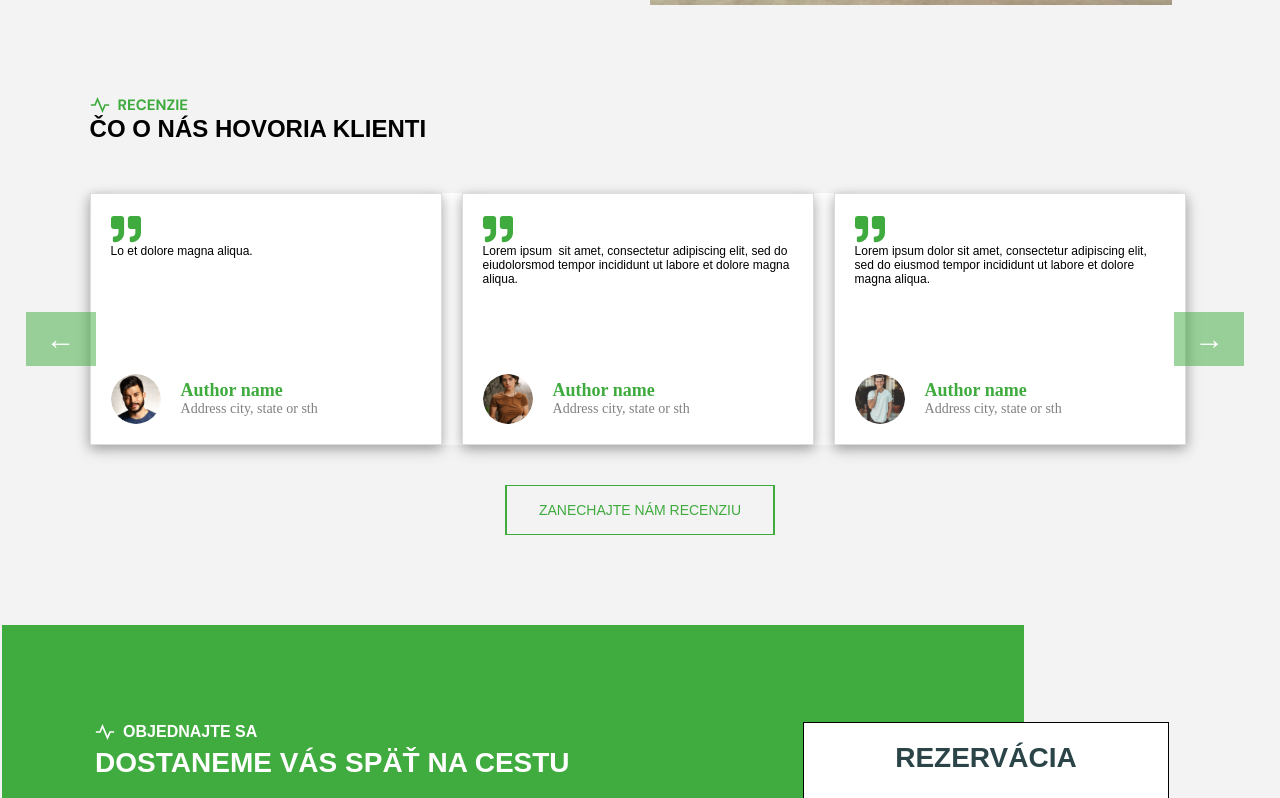
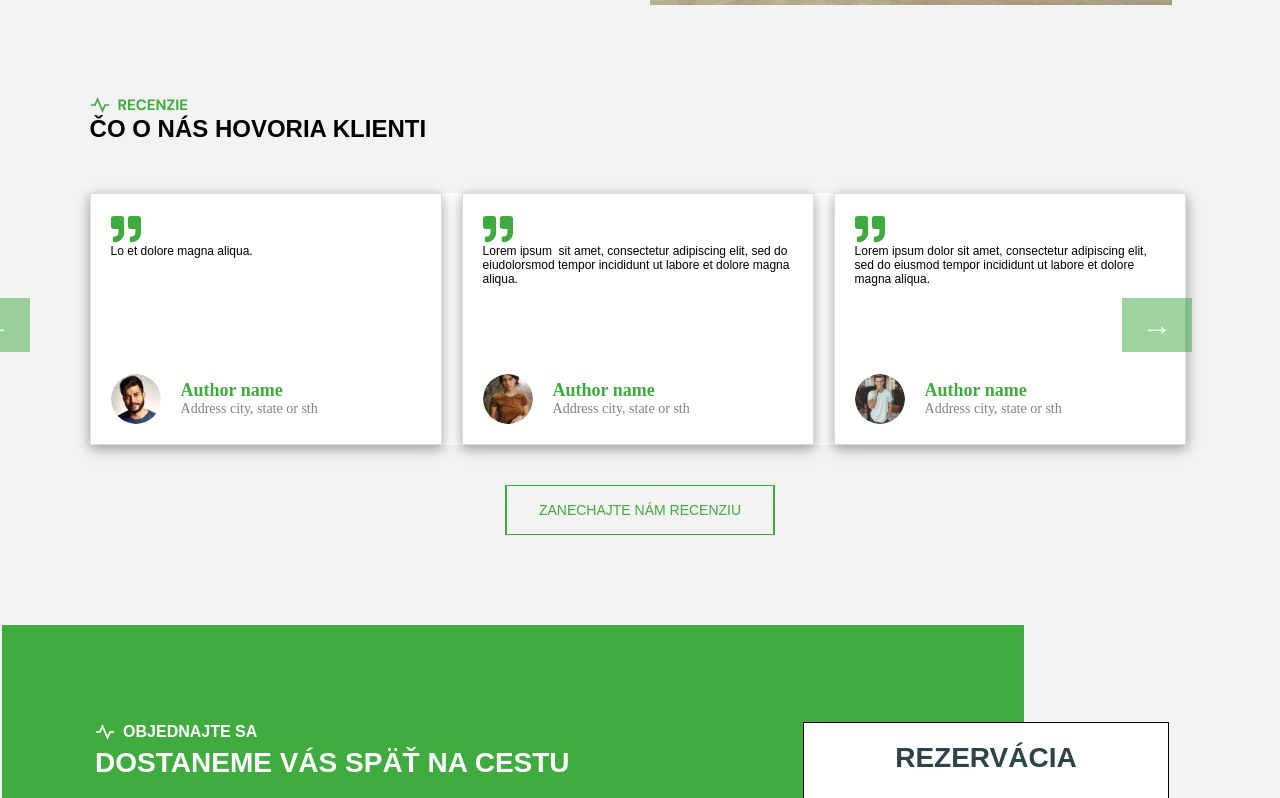
Before and after one commit to dzuris/autoflex, a React (Create React App) app in the folder autoflex/: page /home in a window 1280 px wide. Shown: the part 2183-2981 px from the top of the page. Built offline with nearby package versions, Linux system fonts and the light colour scheme; a web font is replaced by a local one.

Commit message:
Update review.css

```diff
--- a/autoflex/src/css/review.css
+++ b/autoflex/src/css/review.css
@@ -156,14 +156,15 @@
 }
 
 .arrow-button:first-child {
-    left: 2vw;
-    top: -9vw;
+    left: -40px;
+    top: -130px;
 }
 
 .arrow-button:last-child {
-    right: -7.2vw;
-    top: -9vw;
+    right: -40px;
+    top: -130px;
 }
+
 
 .arrow-button:hover {
     background-color: rgba(63, 171, 62, 1);
```
